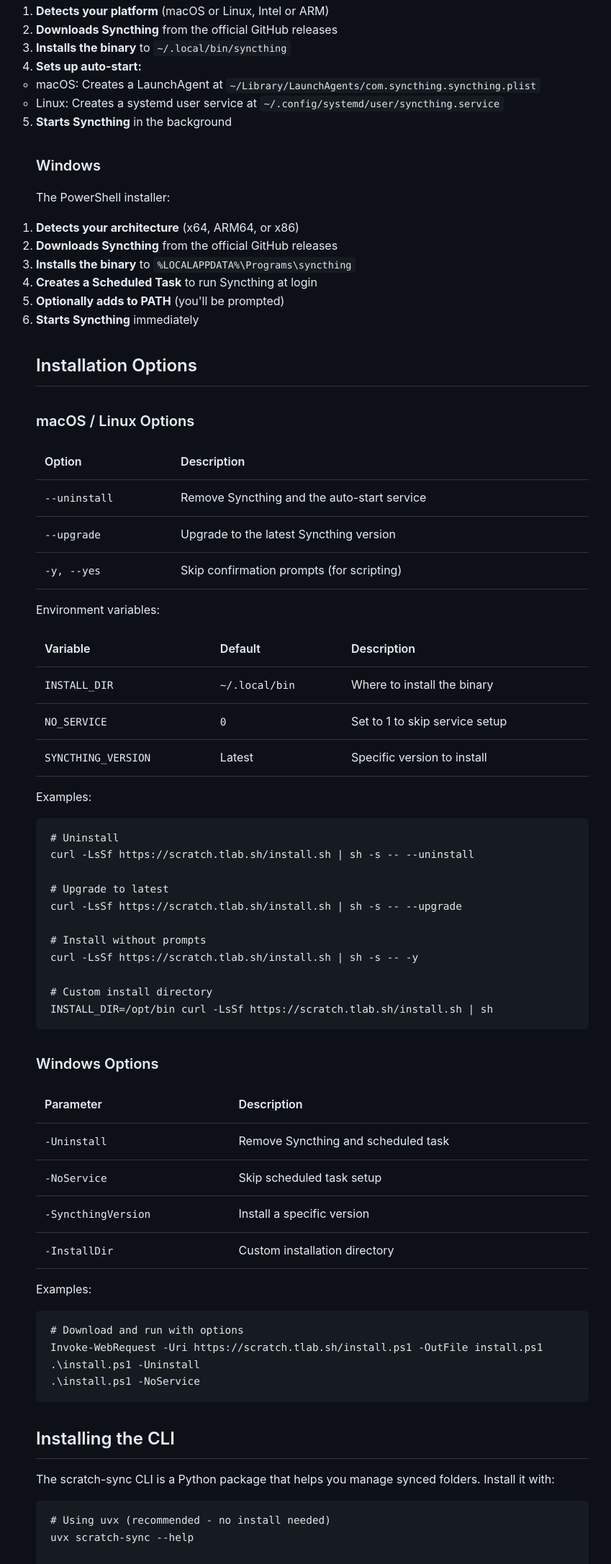
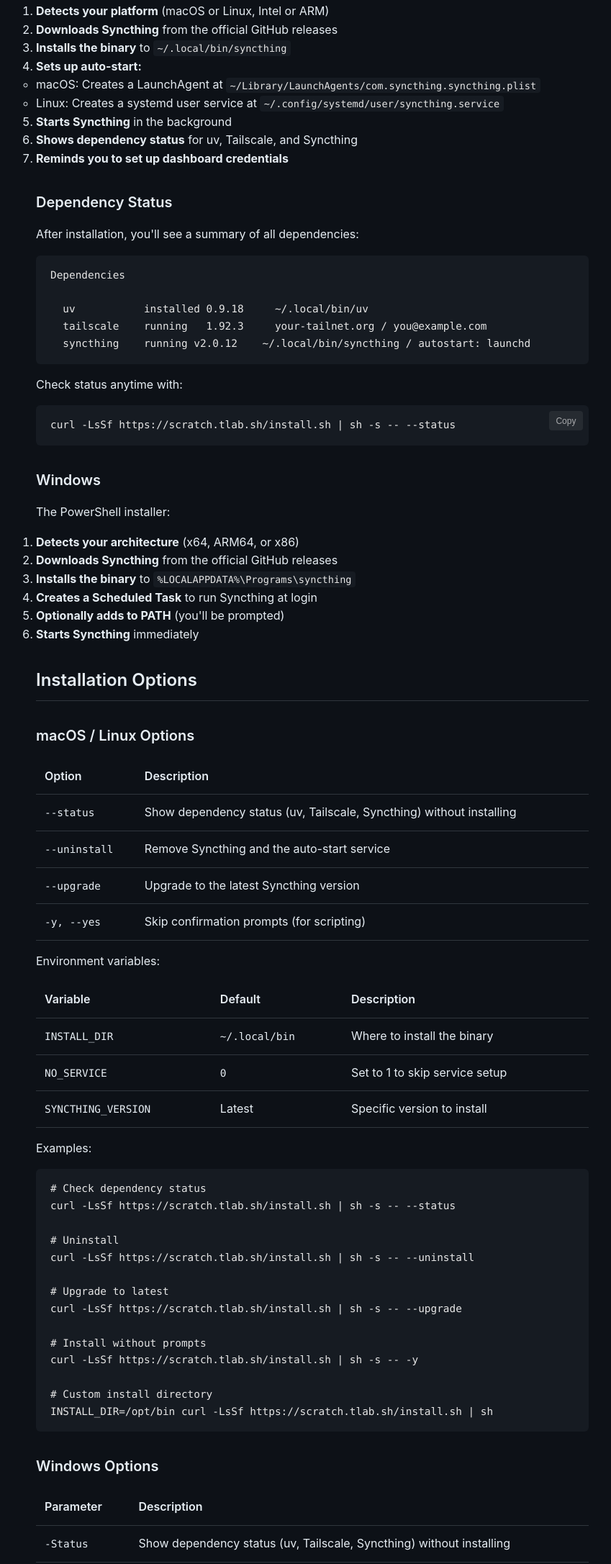
Before and after one commit to talmolab/scratch-sync, a plain HTML site: page site/install.html in a window 1280 px wide. Shown: the part 789-2962 px from the top of the page at 72% size, without its empty margins (206-1055 px from the left). Drawn offline with Linux system fonts and the light colour scheme.

Commit message:
Add dependency status reporting to install scripts (#5)
* Add dependency status reporting to install scripts

- Add --status flag to show dependency status without installing
- Report uv installation status and version
- Report Tailscale installation, running status, version, and tailnet/user info
- Report Syncthing installation, running status, version, location, and autostart method
- Add dashboard setup reminder with link after fresh install
- Add helpful error messages when dependencies are missing

🤖 Generated with [Claude Code](https://claude.com/claude-code)

Co-Authored-By: Claude Opus 4.5 <noreply@anthropic.com>

* Document --status flag and dashboard setup in README and website

- Add dependency status example to README Quick Start
- Document --status flag in README and site/install.html
- Add Dashboard Setup section with password setup instructions
- Update Windows options table with -Status and -AllUsers parameters
- Update URLs to use HTTPS for Syncthing dashboard

🤖 Generated with [Claude Code](https://claude.com/claude-code)

Co-Authored-By: Claude Opus 4.5 <noreply@anthropic.com>

* Fix dashboard URLs to use HTTP (not HTTPS)

Syncthing defaults to HTTP, not HTTPS. TLS is only enabled if explicitly
configured via the `useTLS` GUI setting.

- Change all dashboard URLs from https:// to http://
- Remove "accept self-signed certificate" instructions
- Fix misleading comment in syncthing.py about HTTPS default

🤖 Generated with [Claude Code](https://claude.com/claude-code)

Co-Authored-By: Claude Opus 4.5 <noreply@anthropic.com>

---------

Co-authored-by: Claude Opus 4.5 <noreply@anthropic.com>

```diff
--- a/site/install.html
+++ b/site/install.html
@@ -65,7 +65,28 @@
       </ul>
     </li>
     <li><strong>Starts Syncthing</strong> in the background</li>
+    <li><strong>Shows dependency status</strong> for uv, Tailscale, and Syncthing</li>
+    <li><strong>Reminds you to set up dashboard credentials</strong></li>
   </ol>
+
+  <h3>Dependency Status</h3>
+
+  <p>After installation, you'll see a summary of all dependencies:</p>
+
+  <div class="code-block">
+    <pre><code>Dependencies
+
+  uv           installed 0.9.18     ~/.local/bin/uv
+  tailscale    running   1.92.3     your-tailnet.org / you@example.com
+  syncthing    running v2.0.12    ~/.local/bin/syncthing / autostart: launchd</code></pre>
+  </div>
+
+  <p>Check status anytime with:</p>
+
+  <div class="code-block">
+    <pre><code>curl -LsSf https://scratch.tlab.sh/install.sh | sh -s -- --status</code></pre>
+    <button class="copy-btn" onclick="copyCode(this, 'curl -LsSf https://scratch.tlab.sh/install.sh | sh -s -- --status')">Copy</button>
+  </div>
 
   <h3>Windows</h3>
 
@@ -88,6 +109,10 @@
     <tr>
       <th>Option</th>
       <th>Description</th>
+    </tr>
+    <tr>
+      <td><code>--status</code></td>
+      <td>Show dependency status (uv, Tailscale, Syncthing) without installing</td>
     </tr>
     <tr>
       <td><code>--uninstall</code></td>
@@ -131,7 +156,10 @@
   <p>Examples:</p>
 
   <div class="code-block">
-    <pre><code># Uninstall
+    <pre><code># Check dependency status
+curl -LsSf https://scratch.tlab.sh/install.sh | sh -s -- --status
+
+# Uninstall
 curl -LsSf https://scratch.tlab.sh/install.sh | sh -s -- --uninstall
 
 # Upgrade to latest
@@ -152,20 +180,16 @@ INSTALL_DIR=/opt/bin curl -LsSf https://scratch.tlab.sh/install.sh | sh</code></
       <th>Description</th>
     </tr>
     <tr>
+      <td><code>-Status</code></td>
+      <td>Show dependency status (uv, Tailscale, Syncthing) without installing</td>
+    </tr>
+    <tr>
       <td><code>-Uninstall</code></td>
       <td>Remove Syncthing and scheduled task</td>
     </tr>
     <tr>
-      <td><code>-NoService</code></td>
-      <td>Skip scheduled task setup</td>
-    </tr>
-    <tr>
-      <td><code>-SyncthingVersion</code></td>
-      <td>Install a specific version</td>
-    </tr>
-    <tr>
-      <td><code>-InstallDir</code></td>
-      <td>Custom installation directory</td>
+      <td><code>-AllUsers</code></td>
+      <td>Install as Windows service (requires admin)</td>
     </tr>
   </table>
 
@@ -174,8 +198,15 @@ INSTALL_DIR=/opt/bin curl -LsSf https://scratch.tlab.sh/install.sh | sh</code></
   <div class="code-block">
     <pre><code># Download and run with options
 Invoke-WebRequest -Uri https://scratch.tlab.sh/install.ps1 -OutFile install.ps1
+
+# Check dependency status
+.\install.ps1 -Status
+
+# Uninstall
 .\install.ps1 -Uninstall
-.\install.ps1 -NoService</code></pre>
+
+# Install for all users (as Windows service)
+.\install.ps1 -AllUsers</code></pre>
   </div>
 
   <h2>Installing the CLI</h2>
@@ -213,6 +244,23 @@ start http://127.0.0.1:8384  # Windows
 # Get your device ID
 syncthing cli show system | grep myID</code></pre>
   </div>
+
+  <h2>Dashboard Setup</h2>
+
+  <div class="note" style="border-left: 4px solid #f59e0b; background: #fefce8; padding: 1rem;">
+    <p><strong>Important:</strong> After installation, set up a password for the Syncthing dashboard to secure your instance.</p>
+  </div>
+
+  <p>The Syncthing dashboard is accessible at <a href="http://127.0.0.1:8384/">http://127.0.0.1:8384/</a></p>
+
+  <p>On first visit:</p>
+  <ol>
+    <li>Go to <strong>Actions &gt; Settings &gt; GUI</strong></li>
+    <li>Set a <strong>username and password</strong></li>
+    <li>Click <strong>Save</strong></li>
+  </ol>
+
+  <p>This protects your Syncthing instance if the dashboard is exposed on a network interface.</p>
 
   <h2>Troubleshooting</h2>
 
```
Also changed, not shown: 5 other files.
